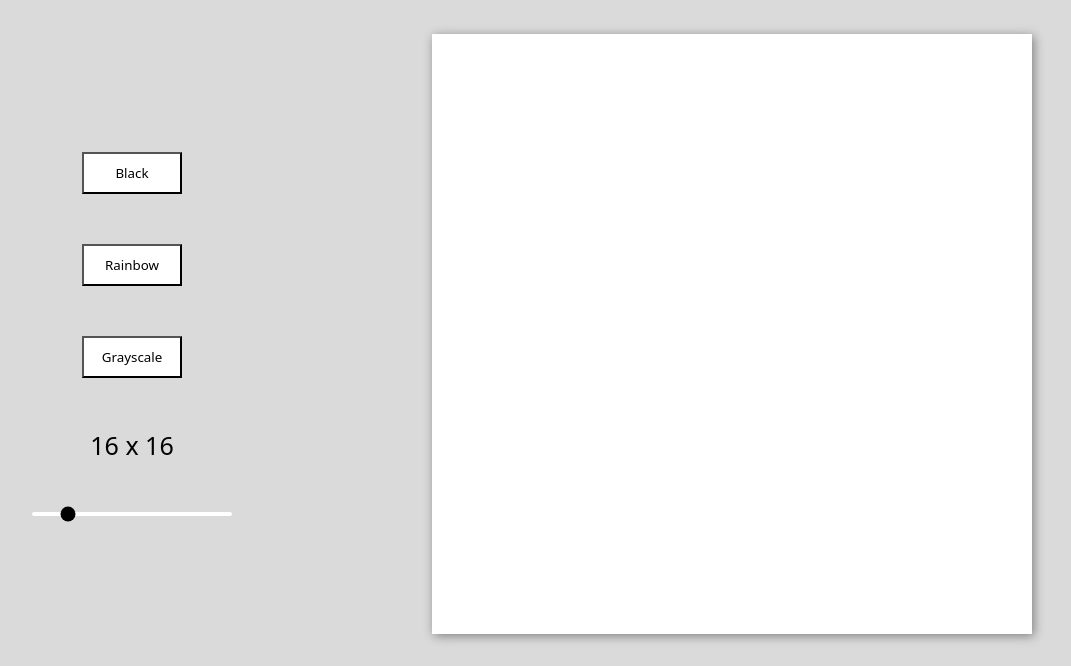
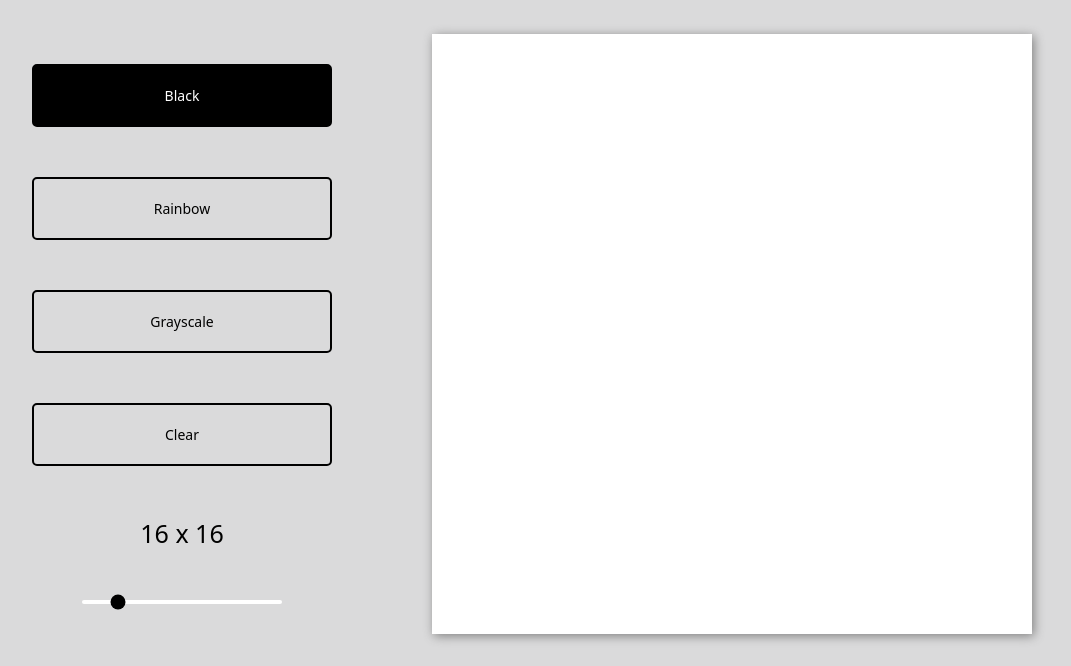
Before and after one commit to JosePerezYoel/etch-a-sketch, a plain HTML site: page index.html in a window 1280 px wide. Shown: the part 134-800 px from the top of the page, without its empty margins (108-1179 px from the left). Drawn offline with Linux system fonts and the light colour scheme.

Commit message:
Add clear

```diff
--- a/index.html
+++ b/index.html
@@ -14,9 +14,10 @@
     <h1>Etch-A-Sketch</h1>
     <div class="container">
     <div class="controls">
-        <button class="black">Black</button>
+        <button class="black pressed">Black</button>
         <button class="rainbow">Rainbow</button>
         <button class="grayscale">Grayscale</button>
+        <button class="clear">Clear</button>
 
         <div class="slider-number">16 x 16</div>
         <input type="range" class="slider" min="1">
--- a/main.js
+++ b/main.js
@@ -3,34 +3,60 @@ function main() {
     const blackButton = document.querySelector('.black')
     const rainbowButton = document.querySelector('.rainbow');
     const grayScaleButton = document.querySelector('.grayscale');
+    const clearButton = document.querySelector('.clear');
+    const coolButton = document.querySelector('.cool');
 
     let color;
+
     blackButton.onclick = (e) => {
-
         draw('black');
         color = 'black';
+        blackButton.classList.add('pressed');
+        rainbowButton.classList.remove('pressed');
+        grayScaleButton.classList.remove('pressed');
+
+
     };
     rainbowButton.onclick = () => {
         draw('rainbow');
         color = 'rainbow';
+        rainbowButton.classList.add('pressed');
+        grayScaleButton.classList.remove('pressed');
+        blackButton.classList.remove('pressed');
+
     }
 
     grayScaleButton.onclick = () => {
         draw('grayscale');
         color = 'grayscale';
+        grayScaleButton.classList.add('pressed');
+        rainbowButton.classList.remove('pressed');
+        blackButton.classList.remove('pressed');
     }
+
+    blackButton.click();
+
 
     slider.value = 16;
     createGrid(slider.value);
     draw('black');
+
+    clearButton.onclick = () => {
+        resetGrid();
+        createGrid(slider.value);
+        draw(color);
+    }
+
     slider.onmousemove = (e) => changeSliderNumber(e.target.value);
-    slider.addEventListener('change', function(e) {
+    slider.addEventListener('change', function (e) {
         resetGrid();
         createGrid(slider.value);
         draw(color);
     });
 
 }
+
+
 
 function changeSliderNumber(value) {
     const sliderNumber = document.querySelector('.slider-number');
--- a/styles.css
+++ b/styles.css
@@ -15,14 +15,14 @@ body {
     align-items: center;
     justify-content: center;
     flex-direction: row;
-    gap: 200px;
+    gap: 100px;
 
 }
 
 h1 {
     font-size: 50px;
     text-align: center;
-    padding: 50px;
+    margin: 50px 0px 50px 0px;
 }
 .grid {
     background-color: white;
@@ -61,12 +61,21 @@ h1 {
 
 
 button {
-    padding: 10px;
+    padding: 20px;
     background-color: white;
-    max-width: 100px;
-    min-width: 100px;
+    max-width: 300px;
+    min-width: 300px;
+    background-color: inherit;
+    font-size: 14px;
+    border-radius: 5px;
+    border: solid black 2px;
+}
+
+.pressed {
+    background-color: black;
+    color: white;
 }
 
 button:hover {
-    scale: 110%;
+    scale: 102%;
 }
```
